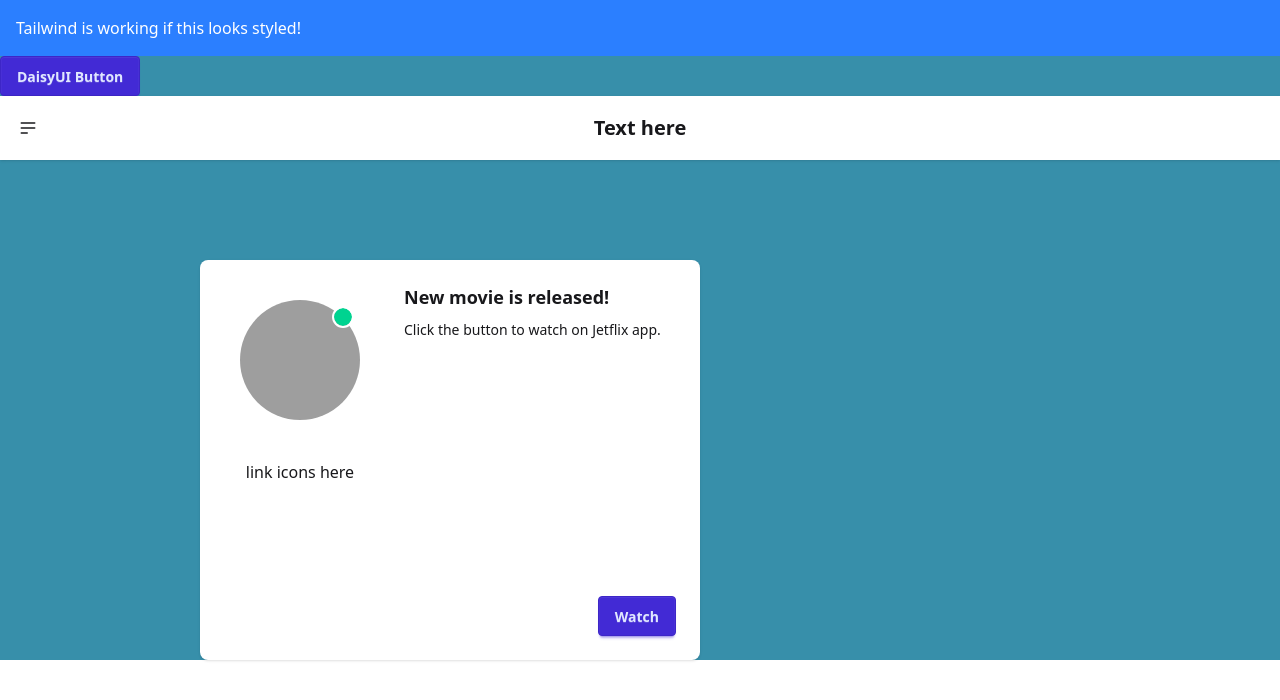
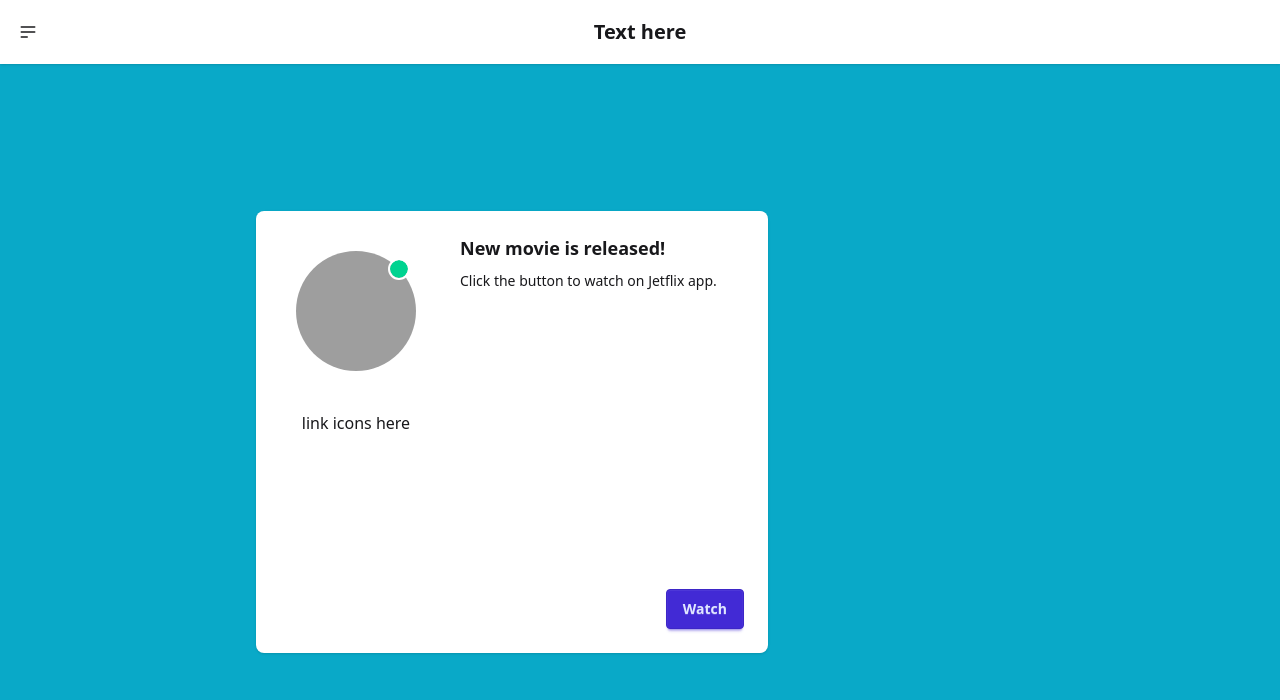
Before and after one commit to jason-j-wang/personal-website, an Angular app in the folder personal-website/: page / in a window 1280 px wide. Shown: the top 700 px of the page. Built offline with nearby package versions, Linux system fonts and the light colour scheme; grey boxes are pictures that could not be loaded.

Commit message:
fixed some formatting issues on home page

```diff
--- a/personal-website/src/app/app.component.html
+++ b/personal-website/src/app/app.component.html
@@ -1,2 +1,5 @@
 <nav-bar></nav-bar>
-<router-outlet />
+
+<div class="content-container">
+  <router-outlet></router-outlet>
+</div>
--- a/personal-website/src/app/app.component.scss
+++ b/personal-website/src/app/app.component.scss
@@ -0,0 +1,10 @@
+:host {
+  display: flex;
+  flex-direction: column;
+  height: 100%;
+}
+
+.content-container {
+  flex: 1;
+  overflow: auto;
+}
--- a/personal-website/src/app/home/home/home.component.html
+++ b/personal-website/src/app/home/home/home.component.html
@@ -1,5 +1,5 @@
-<div class="card card-side bg-base-100 shadow-sm w-125 h-100 ml-50 mt-25">
 
+<div class="card card-side bg-base-100 shadow-sm w-[40%] h-[60%] ml-[20%] ">
     <div class="flex flex-col ml-10 mr-5">
         <div class="avatar avatar-online w-30 h-30 flex justify-center mt-10">
             <div class="w-30 h-30 rounded-full">
--- a/personal-website/src/app/home/home/home.component.scss
+++ b/personal-website/src/app/home/home/home.component.scss
@@ -0,0 +1,6 @@
+:host {
+  display: flex;
+  flex-direction: column;
+  height: 100%;
+  justify-content: center
+}
--- a/personal-website/src/app/navbar/nav-bar.component.html
+++ b/personal-website/src/app/navbar/nav-bar.component.html
@@ -1,11 +1,3 @@
-
-<div class="bg-blue-500 text-white p-4">
-  Tailwind is working if this looks styled!
-</div>
-
-<button class="btn btn-primary">DaisyUI Button</button>
-
-
 <div class="navbar bg-base-100 shadow-sm">
   <div class="navbar-start">
     <div class="dropdown">
--- a/personal-website/src/styles.scss
+++ b/personal-website/src/styles.scss
@@ -3,7 +3,27 @@
 @plugin "daisyui" {
 
 }
+// Blue Grotto
+// #067593
 
-body {
-  background-color: #378faa;
+// Navy Blue
+// #055772
+
+// Baby Blue
+// #09a9c8
+
+// Midnight Blue
+// #001f3d
+html, body {
+  height: 100%;
+  margin: 0;
+  display: flex;
+  flex-direction: column;
+  background-color: #09a9c8;
 }
+
+app-root {
+  display: flex;
+  flex-direction: column;
+  height: 100%;
+}
```
Lines whose indentation alone changed are shown as unchanged.
